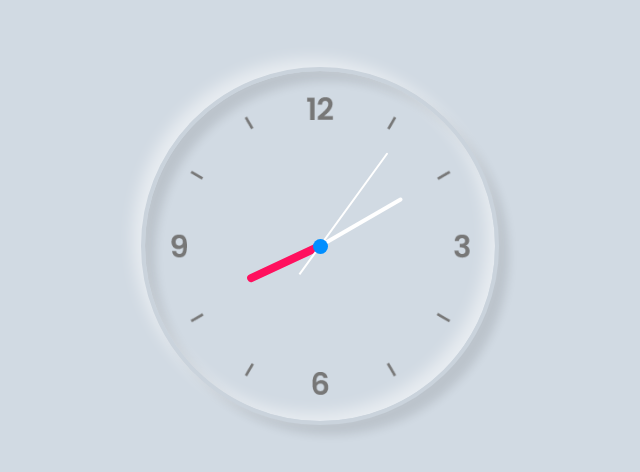
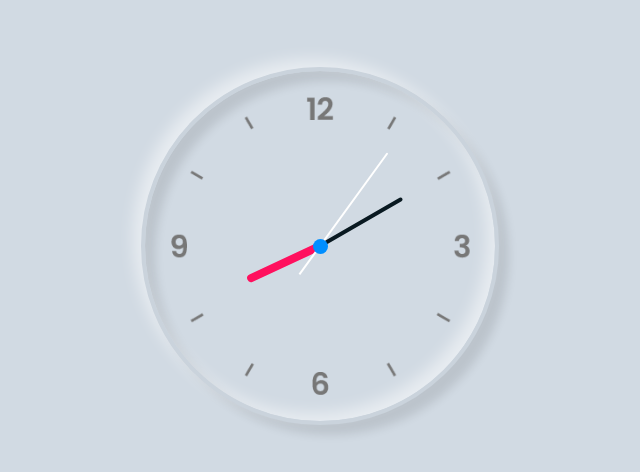
Before and after one commit to kofatol/clock, a React (Create React App) app: page / in a window 1280 px wide. Shown: the part 154-626 px from the top of the page, without its empty margins (320-960 px from the left). Built offline with nearby package versions, Linux system fonts and the light colour scheme.

Commit message:
created Minute__mn_dark & Minute__mn_light css styles

```diff
--- a/src/components/Minute/Minute.scss
+++ b/src/components/Minute/Minute.scss
@@ -9,8 +9,16 @@
     width: 190px;
     height: 190px;
 
-    &::before {
-      @include clock-arrow-view(4px, 90px, #fff, 11);
+    &_dark {
+      &::before {
+        @include clock-arrow-view(4px, 90px, #fff, 11);
+      }
+    }
+
+    &_light {
+      &::before {
+        @include clock-arrow-view(4px, 90px, #091921, 11);
+      }
     }
   }
 }
--- a/src/components/Minute/Minute.tsx
+++ b/src/components/Minute/Minute.tsx
@@ -6,7 +6,8 @@ const Minute: React.FC<ClockChild> = ({ rotationDegree }) => {
   return (
     <div className="Minute">
       <div
-        className="Minute__mn"
+        // className="Minute__mn Minute__mn_dark"
+        className="Minute__mn Minute__mn_light"
         style={{ transform: `rotateZ(${rotationDegree}deg)` }}
       ></div>
     </div>
```
